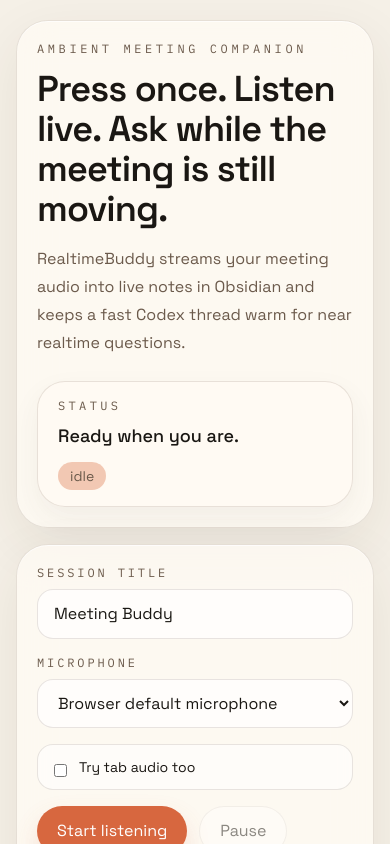
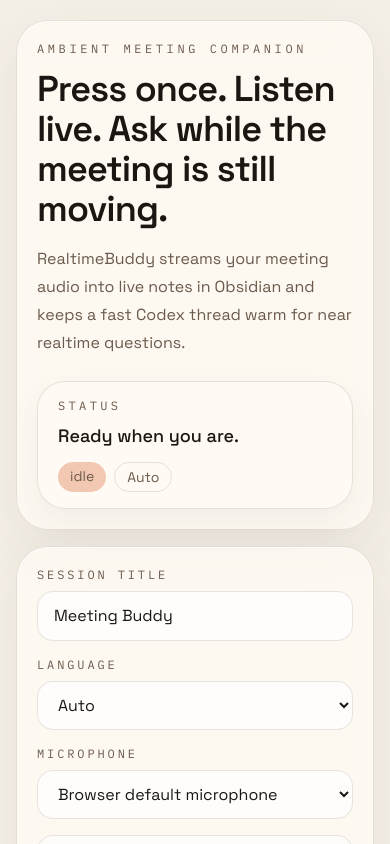
Before and after one commit to ratulsarna/RealtimeBuddy, a Next.js app in the folder apps/web/: page / in a window 390 px wide. Shown: the top 844 px of the page. Built offline with nearby package versions, Linux system fonts and the light colour scheme.

Commit message:
Add language preference controls for Hindi and Hinglish

```diff
--- a/apps/web/scripts/validate-e2e.ts
+++ b/apps/web/scripts/validate-e2e.ts
@@ -7,6 +7,7 @@
 const FAKE_AUDIO_PATH = process.env.FAKE_AUDIO_PATH ?? "/tmp/realtimebuddy-e2e.wav";
 const VAULT_PATH =
   process.env.OBSIDIAN_VAULT_PATH ?? "/Users/ratulsarna/Vault/ObsidianVault";
+const WEB_OUTPUT_PATH = path.join(process.cwd(), "output", "session-logs");
 const title = `E2E Validation ${new Date().toISOString().slice(11, 19).replaceAll(":", "-")}`;
 
 async function main() {
@@ -38,6 +39,7 @@
   });
 
   await page.getByLabel("Session Title").fill(title);
+  await page.getByLabel("Language").selectOption("english");
 
   const tabAudioCheckbox = page.getByRole("checkbox", { name: "Try tab audio too" });
   if (await tabAudioCheckbox.isChecked()) {
@@ -134,6 +136,7 @@
   await browser.close();
 
   await waitForExpectedNote();
+  await waitForExpectedLog();
 
   console.log("E2E validation passed.");
 }
@@ -169,6 +172,36 @@
   throw new Error("Obsidian note did not contain the expected transcript/Q&A content.");
 }
 
+async function readLatestLog() {
+  const today = new Date().toISOString().slice(0, 10);
+  const logDir = path.join(WEB_OUTPUT_PATH, today);
+  const entries = await readdir(logDir, { withFileTypes: true });
+  const matching = entries
+    .filter((entry) => entry.isFile() && entry.name.startsWith(title))
+    .map((entry) => entry.name)
+    .sort();
+
+  if (matching.length === 0) {
+    throw new Error(`Could not find log for session title "${title}" in ${logDir}`);
+  }
+
+  const logPath = path.join(logDir, matching[matching.length - 1]);
+  return await readFile(logPath, "utf8");
+}
+
+async function waitForExpectedLog() {
+  for (let attempt = 0; attempt < 30; attempt += 1) {
+    const log = await readLatestLog();
+    if (hasExpectedLanguageConfig(log)) {
+      return log;
+    }
+
+    await new Promise((resolve) => setTimeout(resolve, 500));
+  }
+
+  throw new Error("Session log did not record the expected language configuration.");
+}
+
 function hasExpectedContent(note: string) {
   const normalized = note.toLowerCase();
 
@@ -182,4 +215,8 @@
   );
 }
 
+function hasExpectedLanguageConfig(log: string) {
+  return log.includes('"languagePreference":"english"') && log.includes('"languageCode":"en"');
+}
+
 void main();
--- a/apps/web/src/components/meeting-buddy-app.tsx
+++ b/apps/web/src/components/meeting-buddy-app.tsx
@@ -8,6 +8,11 @@
   type AudioCaptureHandle,
   type AudioInputDevice,
 } from "@/lib/audio-capture";
+import {
+  getSessionLanguageLabel,
+  sessionLanguageOptions,
+  type SessionLanguagePreference,
+} from "@/shared/language-preferences";
 import { type ServerEvent } from "@/shared/protocol";
 
 type PendingTranscriptEntry = {
@@ -43,6 +48,7 @@
 export function MeetingBuddyApp() {
   const [connectionState, setConnectionState] = useState<ConnectionState>("idle");
   const [includeTabAudio, setIncludeTabAudio] = useState(false);
+  const [languagePreference, setLanguagePreference] = useState<SessionLanguagePreference>("auto");
   const [title, setTitle] = useState("Meeting Buddy");
   const [question, setQuestion] = useState("");
   const [microphones, setMicrophones] = useState<AudioInputDevice[]>([]);
@@ -261,6 +267,7 @@
             sampleRate: capture.sampleRate,
             title,
             includeTabAudio: capture.tabAudioEnabled,
+            languagePreference,
           })
         );
         flushPendingSocketMessages();
@@ -557,6 +564,9 @@
                 {logPathRelative ? (
                   <span className="rounded-full border border-[var(--line)] px-3 py-1">{logPathRelative}</span>
                 ) : null}
+                <span className="rounded-full border border-[var(--line)] px-3 py-1">
+                  {getSessionLanguageLabel(languagePreference)}
+                </span>
                 {audioDiagnostics ? (
                   <span className="rounded-full border border-[var(--line)] px-3 py-1">
                     gate {audioDiagnostics.gateOpen ? "open" : "closed"}
@@ -583,7 +593,27 @@
                   />
                 </label>
 
-                <div className="grid gap-4 md:grid-cols-[1.2fr_auto]">
+                <div className="grid gap-4 md:grid-cols-[1fr_1.2fr_auto]">
+                  <label className="flex flex-col gap-2">
+                    <span className="mono text-xs uppercase tracking-[0.24em] text-[var(--ink-soft)]">
+                      Language
+                    </span>
+                    <select
+                      className="rounded-2xl border border-[var(--line)] bg-white/70 px-4 py-3 outline-none transition focus:border-[var(--accent)]"
+                      disabled={!canStart}
+                      onChange={(event) =>
+                        setLanguagePreference(event.target.value as SessionLanguagePreference)
+                      }
+                      value={languagePreference}
+                    >
+                      {sessionLanguageOptions.map((option) => (
+                        <option key={option.value} value={option.value}>
+                          {option.label}
+                        </option>
+                      ))}
+                    </select>
+                  </label>
+
                   <label className="flex flex-col gap-2">
                     <span className="mono text-xs uppercase tracking-[0.24em] text-[var(--ink-soft)]">
                       Microphone
--- a/apps/web/src/server/elevenlabs-bridge.ts
+++ b/apps/web/src/server/elevenlabs-bridge.ts
@@ -2,6 +2,7 @@
 
 type ElevenLabsBridgeOptions = {
   sampleRate: number;
+  languageCode?: string;
   previousText?: string;
   onStatus: (message: string) => void;
   onReady: () => void;
@@ -63,6 +64,21 @@
 
 const ELEVENLABS_ENDPOINT = "wss://api.elevenlabs.io/v1/speech-to-text/realtime";
 
+export function buildRealtimeTranscriptionQuery(options: {
+  sampleRate: number;
+  languageCode?: string;
+}) {
+  const query = new URLSearchParams({
+    model_id: "scribe_v2_realtime",
+    audio_format: `pcm_${options.sampleRate}`,
+    commit_strategy: "manual",
+  });
+  if (options.languageCode) {
+    query.set("language_code", options.languageCode);
+  }
+  return query;
+}
+
 export class ElevenLabsBridge {
   private readonly socket: WebSocket;
   private readonly sampleRate: number;
@@ -92,10 +108,9 @@
     this.onCommittedTranscript = options.onCommittedTranscript;
     this.onClose = options.onClose;
 
-    const query = new URLSearchParams({
-      model_id: "scribe_v2_realtime",
-      audio_format: `pcm_${this.sampleRate}`,
-      commit_strategy: "manual",
+    const query = buildRealtimeTranscriptionQuery({
+      sampleRate: this.sampleRate,
+      languageCode: options.languageCode,
     });
 
     this.socket = new WebSocket(`${ELEVENLABS_ENDPOINT}?${query.toString()}`, {
--- a/apps/web/src/server/meeting-broker.ts
+++ b/apps/web/src/server/meeting-broker.ts
@@ -86,6 +86,7 @@
         sampleRate: message.sampleRate,
         title: message.title,
         includeTabAudio: message.includeTabAudio,
+        languagePreference: message.languagePreference,
         sendEvent: (event) => {
           this.send(socket, event);
         },
--- a/apps/web/src/server/meeting-session.ts
+++ b/apps/web/src/server/meeting-session.ts
@@ -2,6 +2,10 @@
 import path from "node:path";
 import { fileURLToPath } from "node:url";
 
+import {
+  resolveRealtimeLanguageCode,
+  type SessionLanguagePreference,
+} from "../shared/language-preferences";
 import { buildMeetingNote } from "./note-builder";
 import { ElevenLabsBridge } from "./elevenlabs-bridge";
 import { CodexAppServer } from "./codex-app-server";
@@ -75,6 +79,7 @@
   sampleRate: number;
   title: string;
   includeTabAudio: boolean;
+  languagePreference: SessionLanguagePreference;
   sendEvent: SendEvent;
 };
 
@@ -105,6 +110,8 @@
   private readonly sampleRate: number;
   private readonly title: string;
   private readonly includeTabAudio: boolean;
+  private readonly languagePreference: SessionLanguagePreference;
+  private readonly languageCode: string | undefined;
   private readonly sendEvent: SendEvent;
   private readonly transcriptSegments: TranscriptSegment[] = [];
   private readonly provisionalSegments: ProvisionalSegment[] = [];
@@ -142,6 +149,8 @@
     this.sampleRate = options.sampleRate;
     this.title = options.title.trim() || "Meeting Buddy";
     this.includeTabAudio = options.includeTabAudio;
+    this.languagePreference = options.languagePreference;
+    this.languageCode = resolveRealtimeLanguageCode(this.languagePreference);
     this.sendEvent = options.sendEvent;
     const safeFileTitle = this.sanitizeTitleForFileName(this.title);
 
@@ -165,6 +174,8 @@
       logPath: this.logPathRelative,
       includeTabAudio: this.includeTabAudio,
       sampleRate: this.sampleRate,
+      languagePreference: this.languagePreference,
+      languageCode: this.languageCode ?? "auto",
     });
 
     this.ensureElevenLabsConnected();
@@ -603,6 +614,7 @@
     const bridge = new ElevenLabsBridge({
       sampleRate: this.sampleRate,
       previousText,
+      languageCode: this.languageCode,
       onStatus: (message) => {
         if (this.elevenLabs !== bridge) {
           return;
--- /dev/null
+++ b/apps/web/src/shared/language-preferences.ts
@@ -0,0 +1,31 @@
+export type SessionLanguagePreference = "auto" | "hindi" | "english" | "hinglish";
+
+export const sessionLanguageOptions: Array<{
+  value: SessionLanguagePreference;
+  label: string;
+}> = [
+  { value: "auto", label: "Auto" },
+  { value: "hindi", label: "Hindi" },
+  { value: "english", label: "English" },
+  { value: "hinglish", label: "Hinglish" },
+];
+
+export function getSessionLanguageLabel(languagePreference: SessionLanguagePreference) {
+  return sessionLanguageOptions.find((option) => option.value === languagePreference)?.label ?? "Auto";
+}
+
+export function resolveRealtimeLanguageCode(languagePreference: SessionLanguagePreference) {
+  switch (languagePreference) {
+    case "english":
+      return "en";
+    case "hindi":
+      return "hi";
+    case "hinglish":
+      // ElevenLabs expects ISO language codes, so bias Hinglish toward Hindi
+      // rather than auto-detecting into Urdu-script output.
+      return "hi";
+    case "auto":
+    default:
+      return undefined;
+  }
+}
--- a/apps/web/src/shared/protocol.ts
+++ b/apps/web/src/shared/protocol.ts
@@ -1,9 +1,12 @@
+import type { SessionLanguagePreference } from "./language-preferences";
+
 export type ClientEvent =
   | {
       type: "start_session";
       sampleRate: number;
       title: string;
       includeTabAudio: boolean;
+      languagePreference: SessionLanguagePreference;
     }
   | {
       type: "audio_chunk";
```
Also changed, not shown: 2 other files (tests, documents, lock files or other folders).
